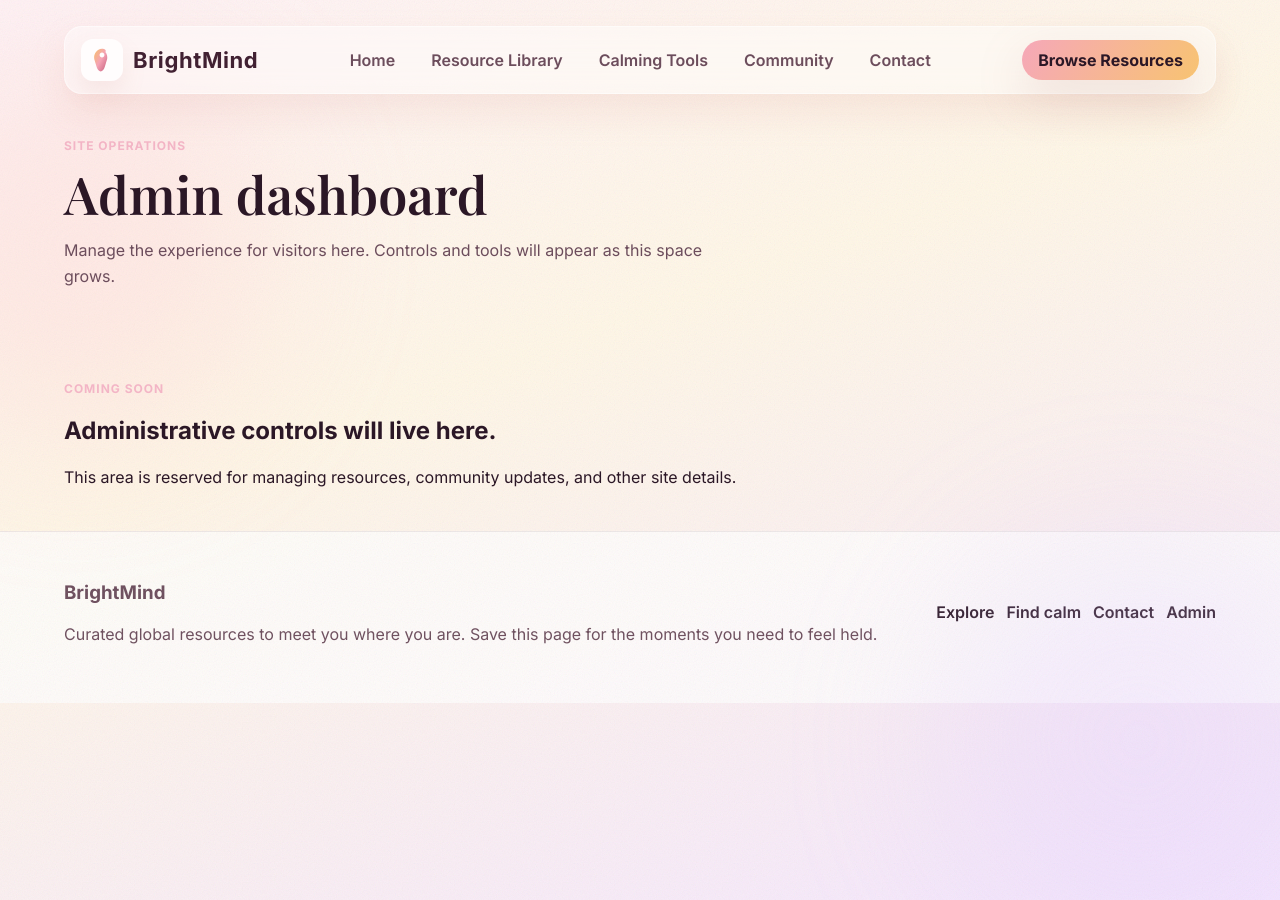
After one commit to andyfast20-sketch/mentalhealthresources, a Flask app: page /admin in a window 1280 px wide. The commit adds this page. Run offline with Flask 3, Linux system fonts and the light colour scheme.

Commit message:
Add admin placeholder page and footer link

```diff
--- a/app.py
+++ b/app.py
@@ -154,5 +154,10 @@ def community():
     return render_template("community.html", highlights=COMMUNITY_HIGHLIGHTS)
 
 
+@app.route("/admin")
+def admin():
+    return render_template("admin.html")
+
+
 if __name__ == "__main__":
     app.run(host="0.0.0.0", port=5001, debug=True)
--- /dev/null
+++ b/templates/admin.html
@@ -0,0 +1,21 @@
+{% extends "base.html" %}
+
+{% block hero %}
+<div class="hero-grid">
+    <div class="hero-copy">
+        <p class="eyebrow">Site operations</p>
+        <h1>Admin dashboard</h1>
+        <p class="lede">Manage the experience for visitors here. Controls and tools will appear as this space grows.</p>
+    </div>
+</div>
+{% endblock %}
+
+{% block content %}
+<section class="panel">
+    <div class="panel-header">
+        <p class="eyebrow">Coming soon</p>
+        <h2>Administrative controls will live here.</h2>
+        <p class="lede">This area is reserved for managing resources, community updates, and other site details.</p>
+    </div>
+</section>
+{% endblock %}
--- a/templates/base.html
+++ b/templates/base.html
@@ -55,6 +55,7 @@
             <a href="{{ url_for('resources') }}">Explore</a>
             <a href="{{ url_for('calming_tools') }}">Find calm</a>
             <a href="mailto:hello@brightmind.local">Contact</a>
+            <a href="{{ url_for('admin') }}">Admin</a>
         </div>
     </footer>
 
```
